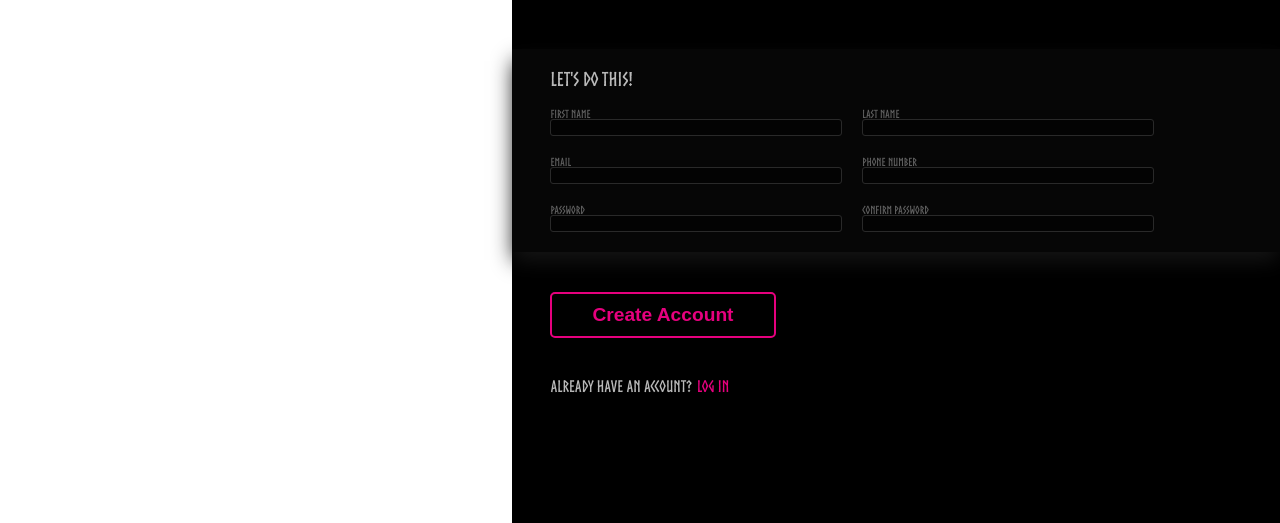
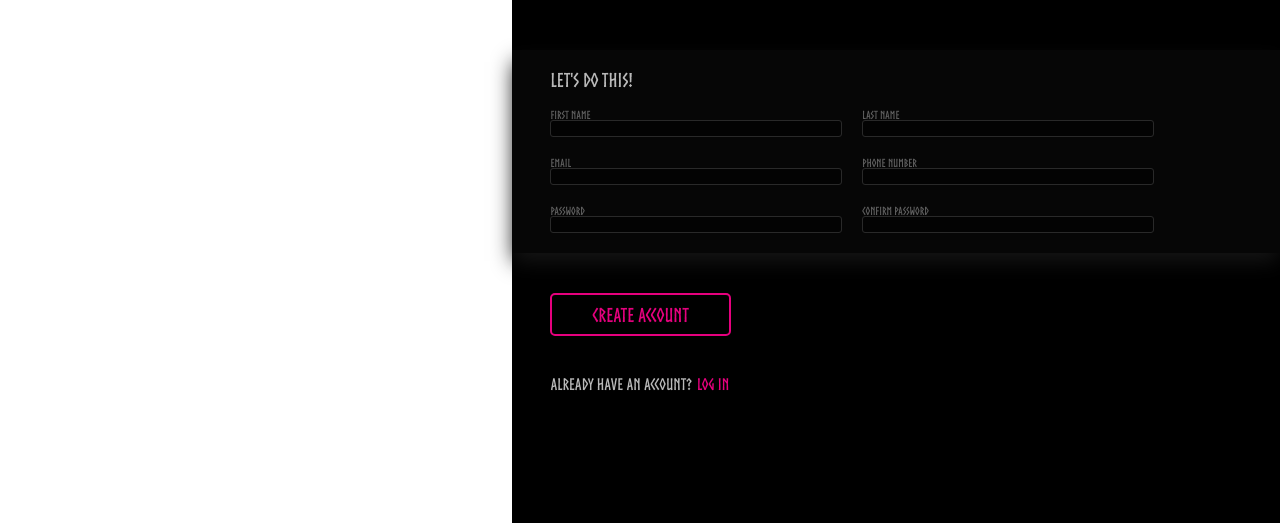
Before and after one commit to danub-io/htmlform, a plain HTML site: page index.html in a window 1280 px wide. Shown: the part 277-800 px from the top of the page. Drawn offline with Linux system fonts and the light colour scheme.

Commit message:
another final

```diff
--- a/style.css
+++ b/style.css
@@ -127,6 +127,7 @@ input:focus{
 button{
     background-color: rgba(0, 0, 0, 0);
     color: var(--color);
+    font-family: my-cool-font;
     font-weight: 700;
     font-size: 1.2em;
     border: 2px solid var(--color);
```
